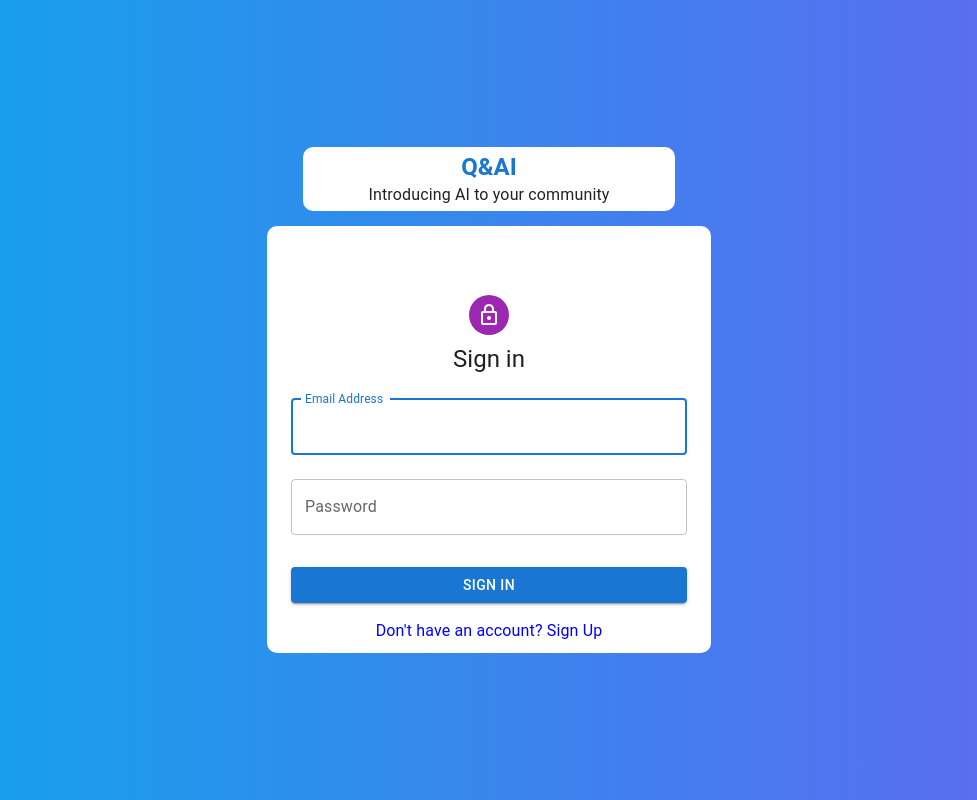
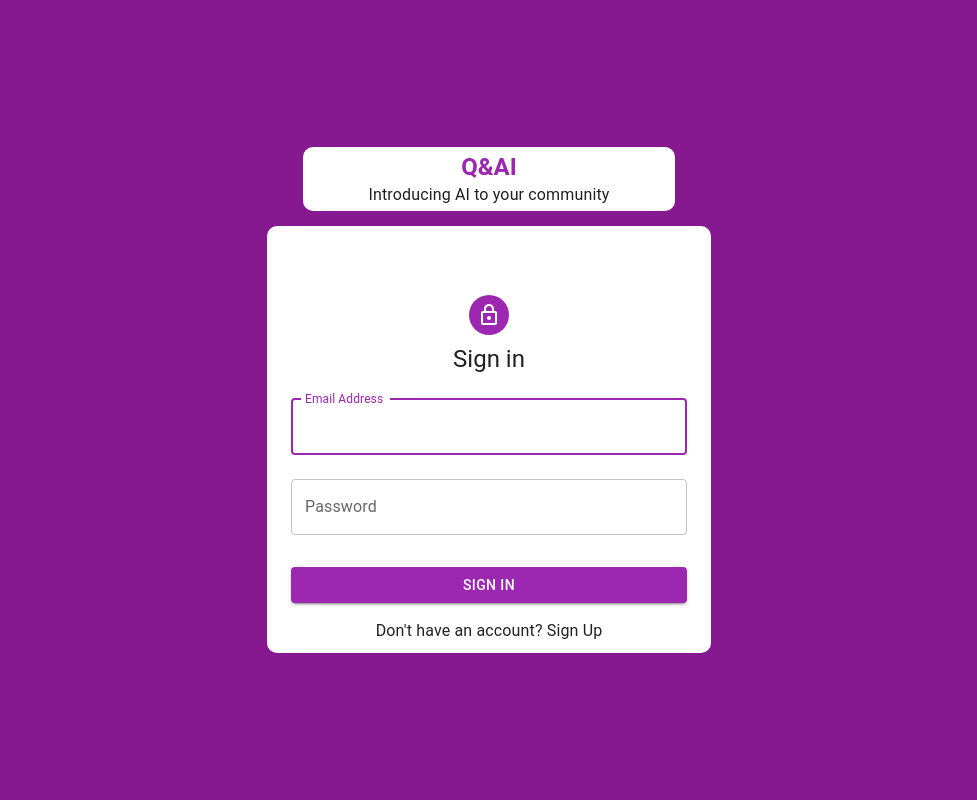
Before and after one commit to pentagramma/crud-app, a React (Create React App) app: page /login in a window 1280 px wide. Shown: the whole page, without its empty margins (151-1128 px from the left). Built offline with nearby package versions, Linux system fonts and the light colour scheme.

Commit message:
fixed UI of login signup and chatbot

```diff
--- a/src/Pages/LoginPage.js
+++ b/src/Pages/LoginPage.js
@@ -84,7 +84,7 @@ const LoginPage = () => {
     }
   };
   return (
-    <Box className="bg-gradient-to-r from-sky-500 to-indigo-500 w-screen h-screen flex justify-center items-center flex-col">
+    <Box className="bg-gradient-to-r from-fuchsia-800 to-fuchsia-800 w-screen h-screen flex justify-center items-center flex-col">
       <Box
         sx={{
           display: "flex",
@@ -99,7 +99,7 @@ const LoginPage = () => {
           borderRadius: "10px",
         }}
       >
-        <Typography variant="h5" fontWeight={"600"} color={"primary"}>
+        <Typography variant="h5" fontWeight={"600"} color={"secondary"}>
           Q&AI
         </Typography>
         <Typography>Introducing AI to your community</Typography>
@@ -155,6 +155,7 @@ const LoginPage = () => {
               value={formData.email}
               onChange={inputUpdateHandler}
               helperText={helperText.email}
+              color="secondary"
             />
             <TextField
               margin="normal"
@@ -167,19 +168,21 @@ const LoginPage = () => {
               value={formData.password}
               onChange={inputUpdateHandler}
               helperText={helperText.password}
+              color="secondary"
             />
             <Button
               type="submit"
               fullWidth
               variant="contained"
               sx={{ mt: 3, mb: 2 }}
+              color="secondary"
             >
               Sign In
             </Button>
             <Grid container>
               <Grid item xs></Grid>
               <Grid item>
-                <Link to={"/signup"} style={{ color: "blue" }}>
+                <Link color="secondary" to={"/signup"}>
                   {"Don't have an account? Sign Up"}
                 </Link>
               </Grid>
--- a/src/Pages/SignupPage.js
+++ b/src/Pages/SignupPage.js
@@ -118,6 +118,7 @@ export default function SignUp() {
                   value={formData.firstName}
                   onChange={inputChangeHandler}
                   helperText={helperText.firstName}
+                  color={"secondary"}
                 />
               </Grid>
               <Grid item xs={12} sm={6}>
@@ -131,6 +132,7 @@ export default function SignUp() {
                   value={formData.lastName}
                   onChange={inputChangeHandler}
                   helperText={helperText.lastName}
+                  color={"secondary"}
                 />
               </Grid>
               <Grid item xs={12}>
@@ -144,6 +146,7 @@ export default function SignUp() {
                   value={formData.email}
                   onChange={inputChangeHandler}
                   helperText={helperText.email}
+                  color={"secondary"}
                 />
               </Grid>
               <Grid item xs={12}>
@@ -157,6 +160,7 @@ export default function SignUp() {
                   value={formData.password}
                   onChange={inputChangeHandler}
                   helperText={helperText.password}
+                  color={"secondary"}
                 />
               </Grid>
             </Grid>
@@ -165,12 +169,13 @@ export default function SignUp() {
               fullWidth
               variant="contained"
               sx={{ mt: 3, mb: 2 }}
+              color={"secondary"}
             >
               Sign Up
             </Button>
             <Grid container justifyContent="flex-end">
               <Grid item>
-                <Link to={"/login"} style={{ color: "blue" }}>
+                <Link to={"/login"} color={"secondary"}>
                   Already have an account? Sign in
                 </Link>
               </Grid>
--- a/src/components/Chatbot.js
+++ b/src/components/Chatbot.js
@@ -5,17 +5,22 @@ import ChatBot from "react-simple-chatbot";
 import { base_url } from "../utils/base_url";
 import LoadingImage from "../images/loading-gif.gif";
 import BotAvatar from "../images/bot-avatar.png";
+import { ThemeProvider } from "styled-components";
+
+const CHATBOT_THEME = {
+  headerBgColor: "#9c27b0",
+  headerFontColor: "#fff",
+  botBubbleColor: "#9c27b0",
+  botFontColor: "#fff",
+  userBubbleColor: "#9c27b0",
+  userFontColor: "#fff",
+};
 
 const Chatbot = () => {
   let steps = [
     {
       id: "1",
-      message: "Hello! My name is Chunnu. Welcome to Q&AI!",
-      trigger: "2",
-    },
-    {
-      id: "2",
-      message: "I'm your friendly neighbourhood AI! <3",
+      message: "Hello! My name is Ada. Welcome to Q&AI!",
       trigger: "3",
     },
     {
@@ -43,6 +48,7 @@ const Chatbot = () => {
   ];
   return (
     <>
+    <ThemeProvider theme={CHATBOT_THEME}>
       <ChatBot
         steps={steps}
         width="95%"
@@ -50,7 +56,9 @@ const Chatbot = () => {
         userDelay={0}
         customDelay={0}
         botAvatar={BotAvatar}
+        headerTitle="Q&AI"
       />
+      </ThemeProvider>
     </>
   );
 };
--- a/src/components/QuestionBox.js
+++ b/src/components/QuestionBox.js
@@ -68,12 +68,15 @@ function QuestionBox({ each }) {
       const response = await axios.get(
         `${base_url}/api/v1/questions/user?userId=${each.postedBy._id}`
       );
+      const data = response.data;
+      //setQuestions(data.questions);
+      console.log("dcsd")
+       console.log(response.data);
       setNoq(response.data.questions.length)
 
     } catch (error) {
       console.error("Error fetching questions:", error);
       return 0;
-
     }
   };
 
--- a/src/utils/base_url.js
+++ b/src/utils/base_url.js
@@ -1 +1,2 @@
 export const base_url = "https://q-ai-backend-ti5j.onrender.com"
+// export const base_url = "http://localhost:3000"
```
